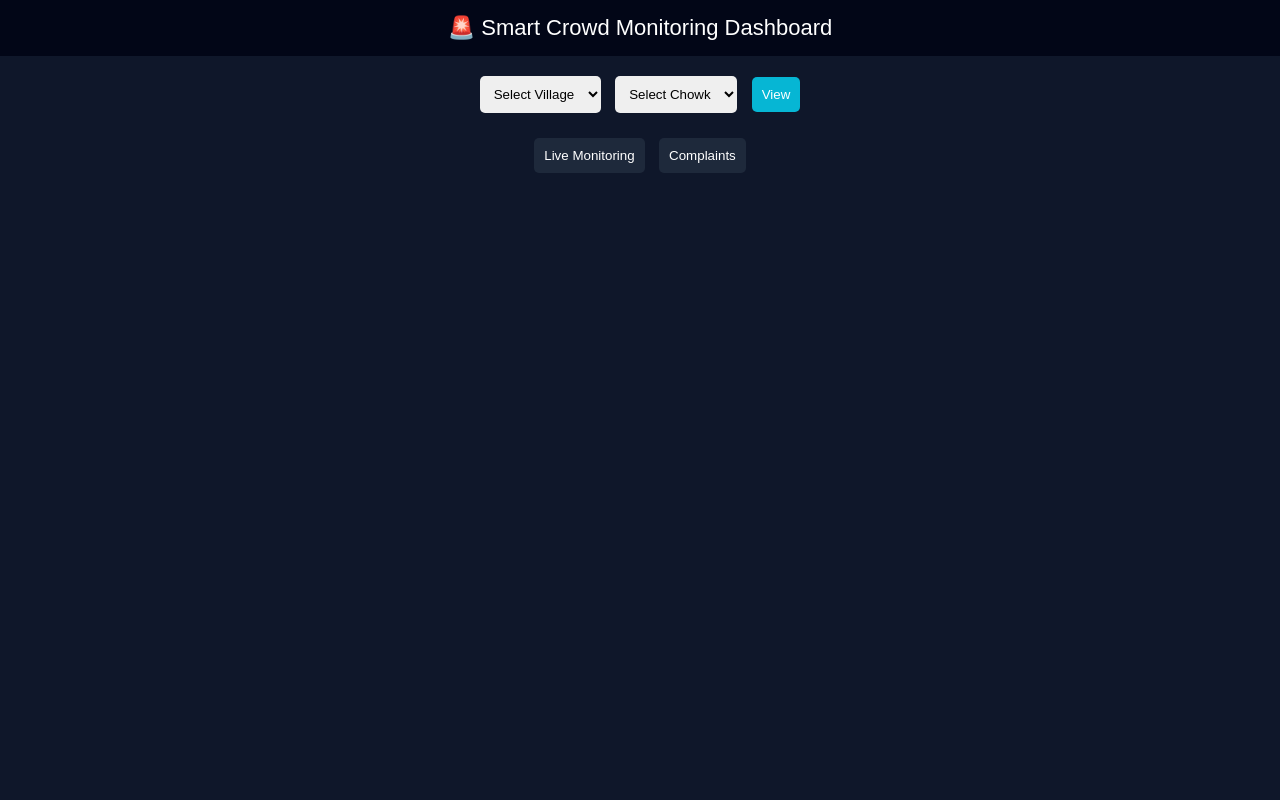
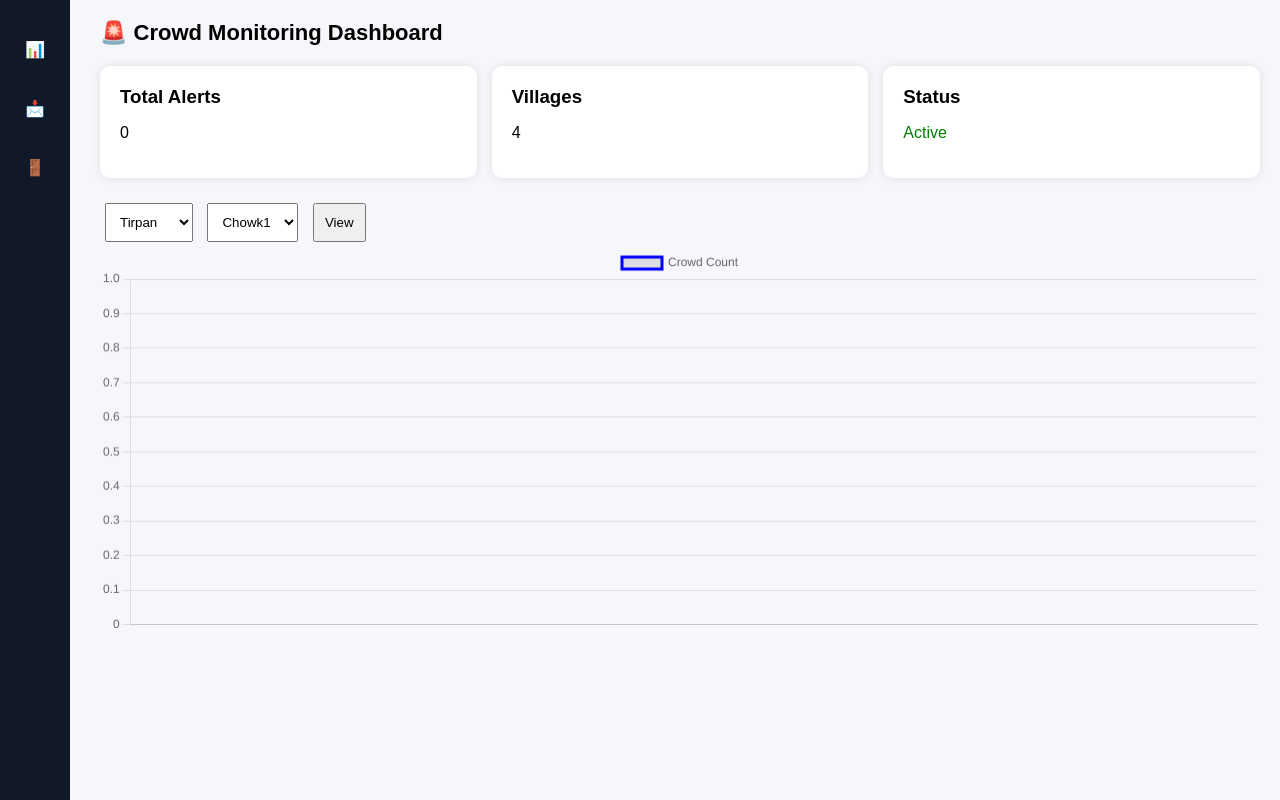
Before and after one commit to vighnesh-patil23/Crowd-system1, a Flask app: page /dashboard in a window 1280 px wide. Run offline with Flask 3, Linux system fonts and the light colour scheme; the visitor is signed in with stand-in values (Sample User, id 1).

Commit message:
Update dashboard.html

```diff
--- a/templates/dashboard.html
+++ b/templates/dashboard.html
@@ -2,83 +2,104 @@
 <html>
 <head>
 <title>Dashboard</title>
-<meta name="viewport" content="width=device-width, initial-scale=1">
+<script src="https://cdn.jsdelivr.net/npm/chart.js"></script>
 
 <style>
 
 body{
     margin:0;
-    font-family: Arial;
-    background:#0f172a;
-    color:white;
+    font-family:Arial;
+    background:#f5f7fb;
 }
 
-/* HEADER */
-.header{
-    padding:15px;
-    text-align:center;
-    background:#020617;
+/* SIDEBAR */
+.sidebar{
+    width:70px;
+    height:100vh;
+    background:#111827;
+    position:fixed;
+    color:white;
+    display:flex;
+    flex-direction:column;
+    align-items:center;
+    padding-top:20px;
+}
+
+.sidebar div{
+    margin:20px 0;
+    cursor:pointer;
+}
+
+/* MAIN */
+.main{
+    margin-left:80px;
+    padding:20px;
+}
+
+/* TOP */
+.top{
+    display:flex;
+    justify-content:space-between;
+    align-items:center;
+}
+
+.title{
     font-size:22px;
+    font-weight:bold;
+}
+
+/* CARDS */
+.cards{
+    display:flex;
+    gap:15px;
+    margin-top:20px;
+}
+
+.card{
+    flex:1;
+    padding:20px;
+    border-radius:10px;
+    background:white;
+    box-shadow:0 0 10px rgba(0,0,0,0.1);
+}
+
+.card h3{
+    margin:0;
 }
 
 /* FILTER */
 .filter{
-    text-align:center;
-    padding:15px;
+    margin-top:20px;
 }
 
 select,button{
     padding:10px;
     margin:5px;
-    border-radius:5px;
-    border:none;
 }
 
-button{
-    background:#06b6d4;
-    color:white;
-    cursor:pointer;
-}
-
-/* TABS */
-.tabs{
-    text-align:center;
-}
-
-.tabs button{
-    background:#1e293b;
-}
-
-/* CARDS */
+/* DATA */
 .container{
     display:flex;
     flex-wrap:wrap;
-    justify-content:center;
+    margin-top:20px;
 }
 
-.card{
-    background:#1e293b;
-    width:280px;
+.box{
+    background:white;
+    width:250px;
     margin:10px;
-    padding:15px;
+    padding:10px;
     border-radius:10px;
+    box-shadow:0 0 10px rgba(0,0,0,0.1);
 }
 
-.card img{
+.box img{
     width:100%;
-    border-radius:8px;
 }
 
 .count{
     color:red;
     font-weight:bold;
-}
-
-/* DELETE BUTTON */
-.delete{
-    background:red;
-    width:100%;
-    margin-top:10px;
 }
 
 </style>
@@ -87,16 +108,33 @@ button{
 
 <body>
 
-<div class="header">
-🚨 Smart Crowd Monitoring Dashboard
+<!-- SIDEBAR -->
+<div class="sidebar">
+<div onclick="showLive()">📊</div>
+<div onclick="showComplaint()">📩</div>
+<div onclick="logout()">🚪</div>
 </div>
 
-<!-- FILTER -->
+<!-- MAIN -->
+<div class="main">
+
+<div class="top">
+<div class="title">🚨 Crowd Monitoring Dashboard</div>
+</div>
+
+<!-- CARDS -->
+<div class="cards">
+<div class="card"><h3>Total Alerts</h3><p>{{data|length}}</p></div>
+<div class="card"><h3>Villages</h3><p>4</p></div>
+<div class="card"><h3>Status</h3><p style="color:green;">Active</p></div>
+</div>
+
+<!-- LIVE SECTION -->
+<div id="live">
+
 <div class="filter">
-
 <form method="post">
 <select name="village">
-<option value="">Select Village</option>
 <option>Tirpan</option>
 <option>Kotoli</option>
 <option>Shirgao</option>
@@ -104,82 +142,86 @@ button{
 </select>
 
 <select name="chowk">
-<option value="">Select Chowk</option>
 <option>Chowk1</option>
 <option>Chowk2</option>
 <option>Chowk3</option>
 </select>
 
-<button type="submit">View</button>
+<button>View</button>
 </form>
+</div>
+
+<!-- GRAPH -->
+<canvas id="chart" height="100"></canvas>
+
+<!-- DATA -->
+<div class="container">
+{% for row in data %}
+<div class="box">
+<p><b>{{row[2]}} - {{row[3]}}</b></p>
+<p>Time: {{row[1]}}</p>
+<p class="count">People: {{row[4]}}</p>
+<img src="/uploads/{{row[5]}}">
+</div>
+{% endfor %}
+</div>
 
 </div>
 
-<!-- TABS -->
-<div class="tabs">
-<button onclick="showLive()">Live Monitoring</button>
-<button onclick="showComplaint()">Complaints</button>
-</div>
+<!-- COMPLAINT SECTION -->
+<div id="complaint" style="display:none;">
 
-<!-- LIVE DATA -->
-<div id="live" class="container">
+<div class="container">
+{% for c in complaints %}
+<div class="box">
+<p><b>{{c[1]}}</b></p>
+<p>{{c[2]}}</p>
+<img src="/uploads/{{c[3]}}">
 
-{% for row in data %}
-<div class="card">
-
-<p><b>Time:</b> {{row[1]}}</p>
-<p><b>{{row[2]}} - {{row[3]}}</b></p>
-
-<p class="count">People: {{row[4]}}</p>
-
-<img src="/uploads/{{row[5]}}">
-
-<!-- DELETE -->
-<form method="post" action="/delete">
-<input type="hidden" name="id" value="{{row[0]}}">
-<button class="delete">Delete</button>
+<form>
+<input placeholder="Reply..." style="width:100%;padding:5px;">
+<button>Send</button>
 </form>
 
 </div>
 {% endfor %}
+</div>
 
 </div>
-
-<!-- COMPLAINT DATA -->
-<div id="complaint" class="container" style="display:none;">
-
-{% for c in complaints %}
-<div class="card">
-
-<p><b>Time:</b> {{c[4]}}</p>
-<p><b>Village:</b> {{c[1]}}</p>
-
-<p>{{c[2]}}</p>
-
-<img src="/uploads/{{c[3]}}">
-
-<!-- DELETE -->
-<form method="post" action="/delete_complaint">
-<input type="hidden" name="id" value="{{c[0]}}">
-<button class="delete">Delete</button>
-</form>
-
-</div>
-{% endfor %}
 
 </div>
 
 <script>
 
 function showLive(){
-    document.getElementById("live").style.display="flex";
+    document.getElementById("live").style.display="block";
     document.getElementById("complaint").style.display="none";
 }
 
 function showComplaint(){
     document.getElementById("live").style.display="none";
-    document.getElementById("complaint").style.display="flex";
+    document.getElementById("complaint").style.display="block";
 }
+
+function logout(){
+    window.location.href="/logout";
+}
+
+// GRAPH
+var ctx = document.getElementById('chart');
+
+var chart = new Chart(ctx, {
+    type: 'line',
+    data: {
+        labels: [{% for g in graph_data %}"{{g[0]}}",{% endfor %}],
+        datasets: [{
+            label: 'Crowd Count',
+            data: [{% for g in graph_data %}{{g[1]}},{% endfor %}],
+            borderColor:"blue",
+            fill:false
+        }]
+    }
+});
 
 </script>
 
```
